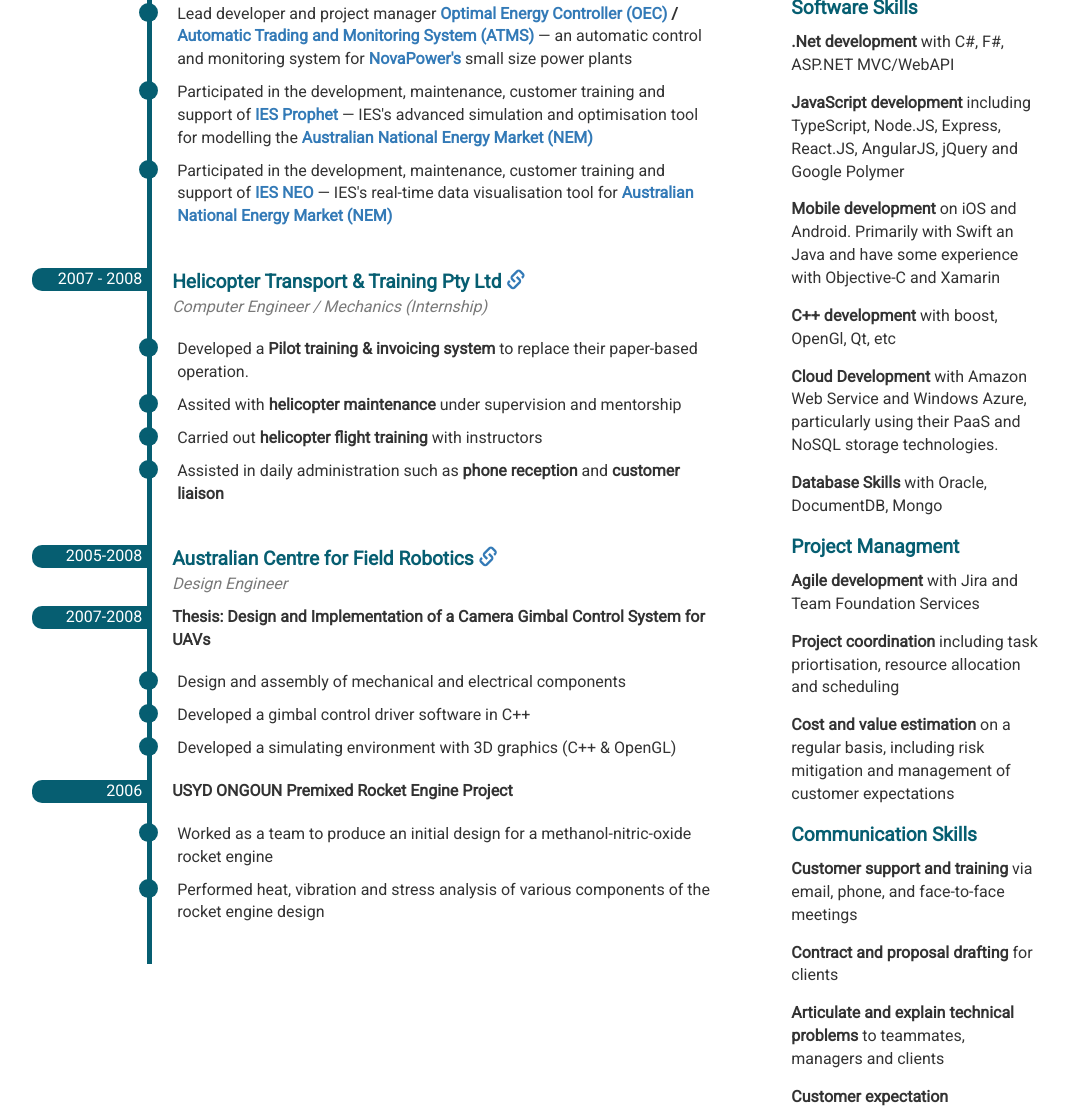
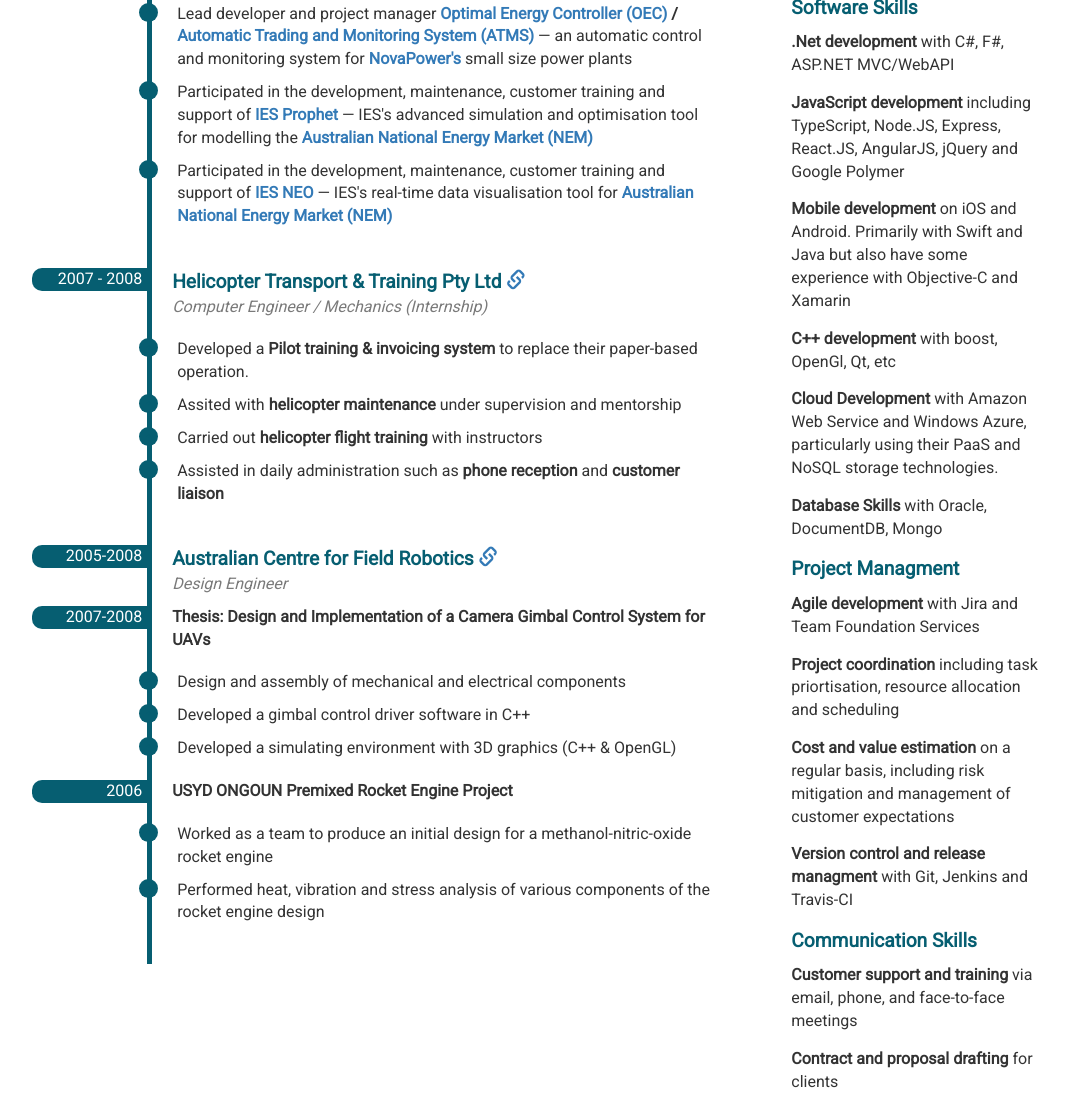
Before and after one commit to benhongh/benhongh.github.io, a website: page index.html in a window 1280 px wide. Shown: the part 477-1589 px from the top of the page, without its empty margins (82-1151 px from the left). Drawn offline with Linux system fonts and the light colour scheme.

Commit message:
Fixed some skills wording

```diff
--- a/index.html
+++ b/index.html
@@ -225,8 +225,8 @@
                             React.JS, AngularJS, jQuery and Google Polymer
                         </li>
                         <li>
-                            <em>Mobile development</em> on iOS and Android. Primarily with Swift an Java
-                            and have some experience with Objective-C and Xamarin
+                            <em>Mobile development</em> on iOS and Android. Primarily with Swift and Java
+                            but also have some experience with Objective-C and Xamarin
                         </li>
                         <li>
                             <em>C++ development</em> with boost, OpenGl, Qt, etc
@@ -252,6 +252,9 @@
                         <li>
                             <em>Cost and value estimation</em> on a regular basis, including
                             risk mitigation and management of customer expectations
+                        </li>
+                        <li>
+                            <em>Version control and release managment</em> with Git, Jenkins and Travis-CI
                         </li>
                     </ul>
 
```
